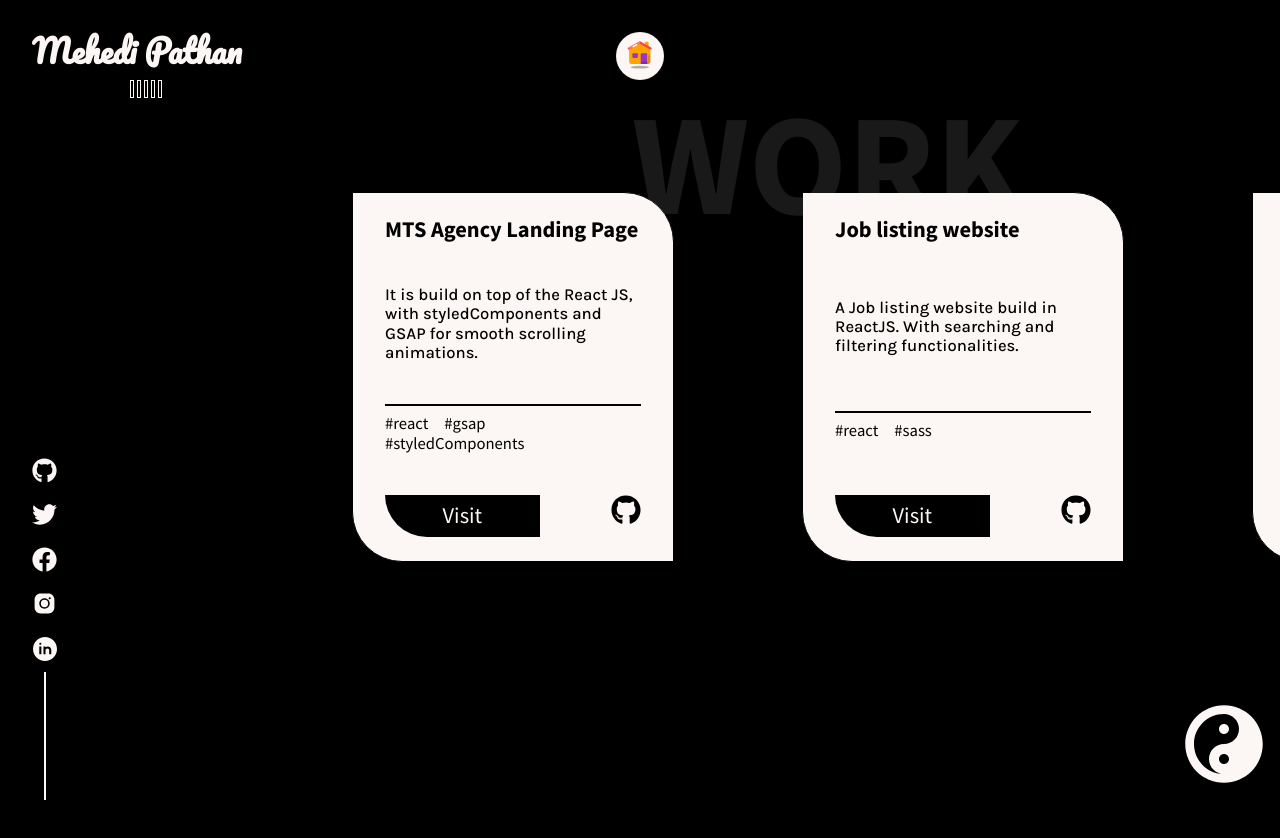
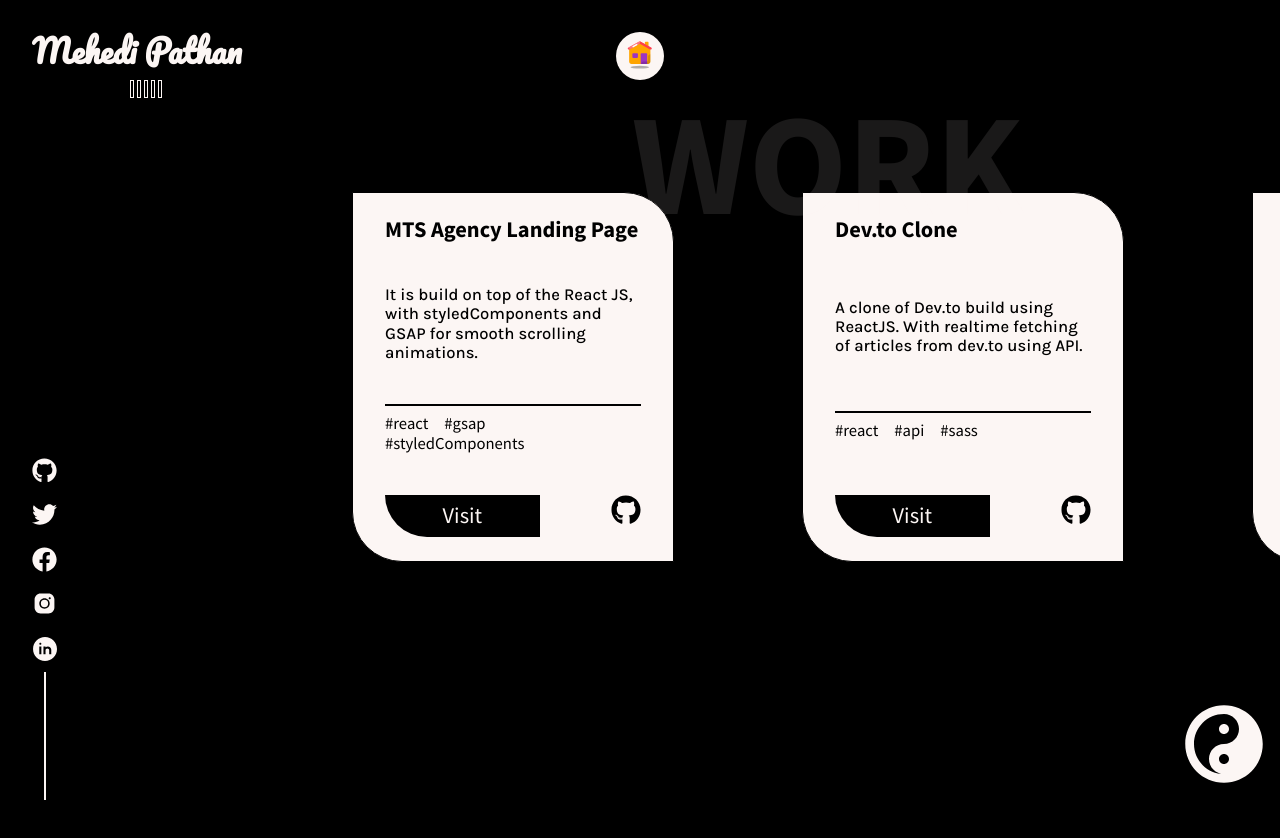
Before and after one commit to pathan-mehedi/MP-Portfolio-v01_reactJs, a React (Create React App) app: page /work in a window 1280 px wide. Shown: the top 838 px of the page. Built offline with nearby package versions, Linux system fonts and the light colour scheme.

Commit message:
readme and artical section edited v_0.5

```diff
--- a/src/data/WorkData.js
+++ b/src/data/WorkData.js
@@ -8,54 +8,44 @@ export const Work = [
         tags:["react","gsap","styledComponents"],
 
         demo:"https://mts-agency-landing.netlify.app/",
-        github:"https://github.com/codebucks27/Agency-website"
+        github:"https://github.com/"
     },
     {
         id:2,
-        name:"Job listing website",
-        description:"A Job listing website build in ReactJS. With searching and filtering functionalities.",
-        tags:["react","sass"],
-
-        demo:"http://react-job-listing-website.codebucks27.vercel.app/",
-        github:"https://github.com/codebucks27/react-job-listing-website"
-
-    },
-    {
-        id:3,
         name:"Dev.to Clone",
         description:"A clone of Dev.to build using ReactJS. With realtime fetching of articles from dev.to using API.",
         tags:["react","api","sass"],
 
-        demo:"http://devto-clone-codebucks27.vercel.app/",
-        github:"https://github.com/codebucks27/devto-clone"
+        demo:"https://mts-devto-clone.netlify.app/",
+        github:"https://github.com/"
     },
     {
-        id:4,
+        id:3,
         name:"Sidebar Menu",
         description:"A cool looking sidebar menu build using ReactJS and styledComponents.It has really smooth animations.",
         tags:["react","styledComponents","react-router"],
 
         demo:"https://react-sidebar.vercel.app/",
-        github:"https://github.com/codebucks27/react-sidebar"
+        github:"https://github.com/"
 
     },{
-        id:5,
+        id:4,
         name:"Todo App(React + Redux)",
         description:"A todo app build using Redux-toolkit and framer-motion for smooth animations.",
         tags:["react","redux","framer-motion"],
 
         demo:"http://react-redux-todo-app-git-main-codebucks27.vercel.app/",
-        github:"https://github.com/codebucks27/React-Redux-Todo-App"
+        github:"https://github.com/"
 
     },
     {
-        id:6,
+        id:5,
         name:"Responsive Navigation Menu",
         description:"A reponsive navbar menu component in ReactJS with react-router functionalities. Built from scratch.",
         tags:["react","react-router","css"],
 
         demo:"http://react-responsive-navbar-codebucks27.vercel.app/",
-        github:"https://github.com/codebucks27/React-responsive-navbar"
+        github:"https://github.com/"
 
     },
 
```
